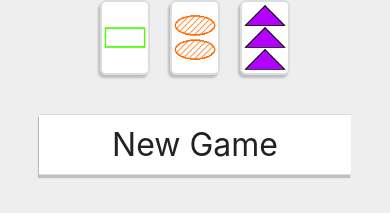
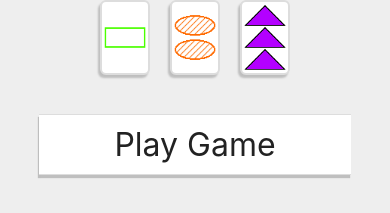
Before and after one commit to Christofosho/trois-game, a React Native app: screen / in a window 390 px wide. Shown: the part 350-563 px from the top of the page. Built offline with nearby package versions, Linux system fonts and the light colour scheme.

Commit message:
New Game -> Play Game

```diff
--- a/src/components/Landing.tsx
+++ b/src/components/Landing.tsx
@@ -1,5 +1,5 @@
 import React, { Image, ImageSourcePropType, Pressable, SafeAreaView, StyleSheet, Text, View } from "react-native";
-import { TITLE, NEW_GAME, HOW_TO } from "../constants";
+import { TITLE, PLAY_GAME, HOW_TO } from "../constants";
 import { globalStyles } from "../styles";
 
 interface ILandingProps {
@@ -24,7 +24,7 @@ export default ({ chooseMode, toggleHowTo, images }: ILandingProps) => (
     </View>
     <View style={globalStyles.buttonColumn}>
       <Pressable onPress={chooseMode}>
-        <Text style={globalStyles.columnButton}>{NEW_GAME}</Text>
+        <Text style={globalStyles.columnButton}>{PLAY_GAME}</Text>
       </Pressable>
       <Pressable onPress={toggleHowTo}>
         <Text style={globalStyles.columnButton}>{HOW_TO}</Text>
--- a/src/constants.ts
+++ b/src/constants.ts
@@ -40,7 +40,7 @@ export const MATCHES_NEEDED = 10;
 
 // Strings
 export const TITLE = "Trois";
-export const NEW_GAME = "New Game";
+export const PLAY_GAME = "Play Game";
 export const HOW_TO = "How to Play";
 export const RESTART = "Restart";
 export const END = "End";
```
